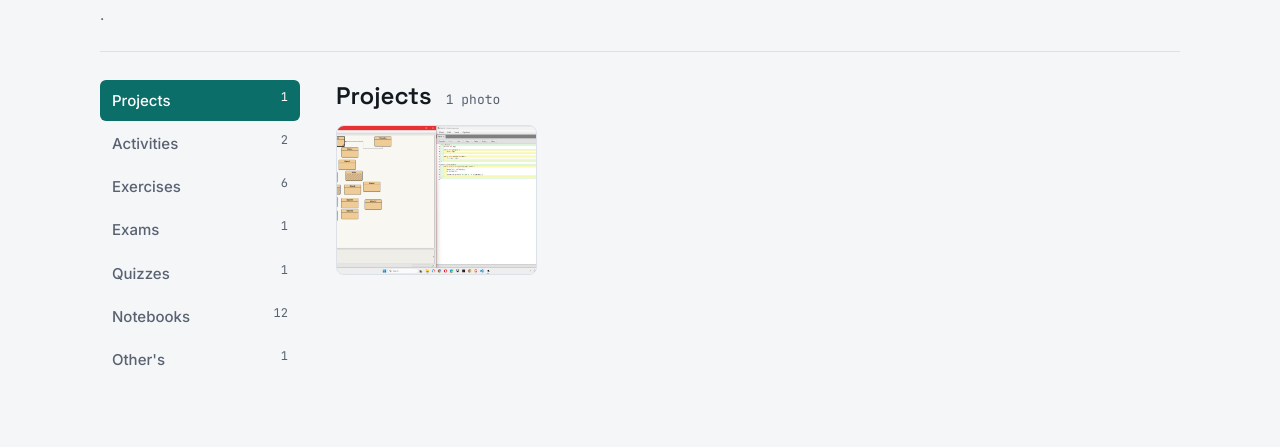
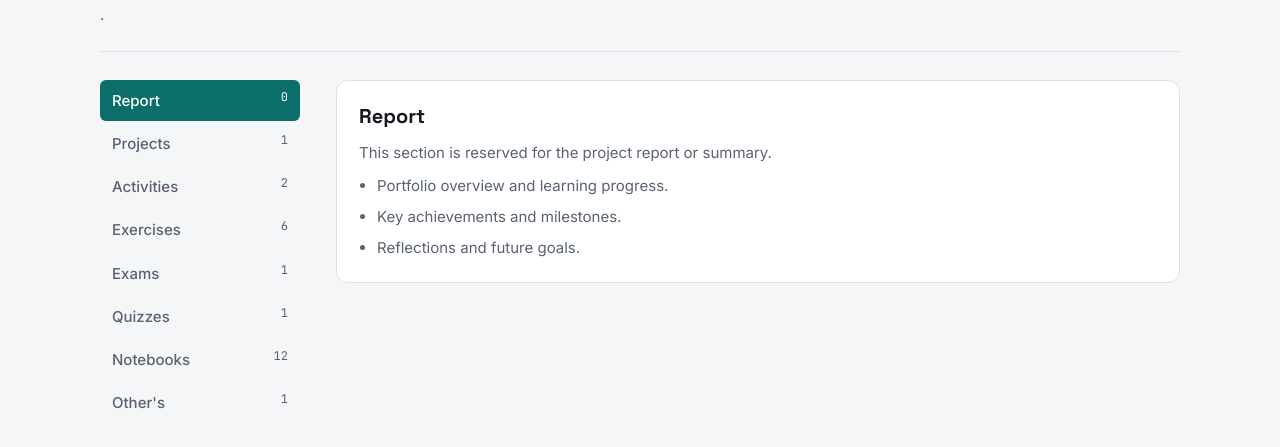
Before and after one commit to unknowneroar-beep/unknowneroar-beep.github.io, a plain HTML site: page index.html in a window 1280 px wide. Shown: the part 107-554 px from the top of the page. Drawn offline with Linux system fonts and the light colour scheme.

Commit message:
Add a new Report section to the e-portfolio page

```diff
--- a/index.html
+++ b/index.html
@@ -183,6 +183,34 @@
       text-align: center;
     }
 
+    .report-block {
+      padding: 22px;
+      border: 1px solid var(--line);
+      border-radius: 12px;
+      background: var(--surface);
+      color: var(--ink);
+    }
+
+    .report-block h3 {
+      margin: 0 0 12px;
+      font: 700 20px var(--font-display);
+    }
+
+    .report-block p {
+      margin: 0 0 10px;
+      color: var(--muted);
+    }
+
+    .report-block ul {
+      margin: 0;
+      padding-left: 18px;
+      color: var(--muted);
+    }
+
+    .report-block li + li {
+      margin-top: 8px;
+    }
+
     .viewer {
       position: fixed;
       inset: 0;
@@ -264,6 +292,7 @@
 
   <script>
     var SECTIONS = [
+      { id: "report", label: "Report" },
       { id: "projects", label: "Projects" },
       { id: "activities", label: "Activities" },
       { id: "exercises", label: "Exercises" },
@@ -303,11 +332,10 @@
       { id: "notebook-11", section: "notebooks", src: "./11.jpg" },
       { id: "notebook-14", section: "notebooks", src: "./14.jpg" },
 
-      { id: "other-1", section: "others", src: "./11111.jpeg" },
-
+      { id: "other-1", section: "others", src: "./11111.jpeg" }
     ];
 
-    var state = { photos: PHOTOS, active: "projects" };
+    var state = { photos: PHOTOS, active: "report" };
 
     function el(tag, className, text) {
       var node = document.createElement(tag);
@@ -343,6 +371,23 @@
     function renderMain() {
       var main = $("main");
       main.textContent = "";
+
+      if (state.active === "report") {
+        var reportBlock = el("div", "report-block");
+        var h3 = el("h3", null, "Report");
+        var intro = el("p", null, "This section is reserved for the project report or summary.");
+        var list = el("ul");
+        list.appendChild(el("li", null, "Portfolio overview and learning progress."));
+        list.appendChild(el("li", null, "Key achievements and milestones."));
+        list.appendChild(el("li", null, "Reflections and future goals."));
+
+        reportBlock.appendChild(h3);
+        reportBlock.appendChild(intro);
+        reportBlock.appendChild(list);
+        main.appendChild(reportBlock);
+        return;
+      }
+
       var photos = photosInSection(state.active);
       var head = el("div", "head");
       var left = el("div", "left");
@@ -393,7 +438,7 @@
     function route() {
       var id = location.hash.slice(1);
       var validSection = SECTIONS.some(function (section) { return section.id === id; });
-      state.active = validSection ? id : "projects";
+      state.active = validSection ? id : "report";
       renderAll();
     }
 
```
